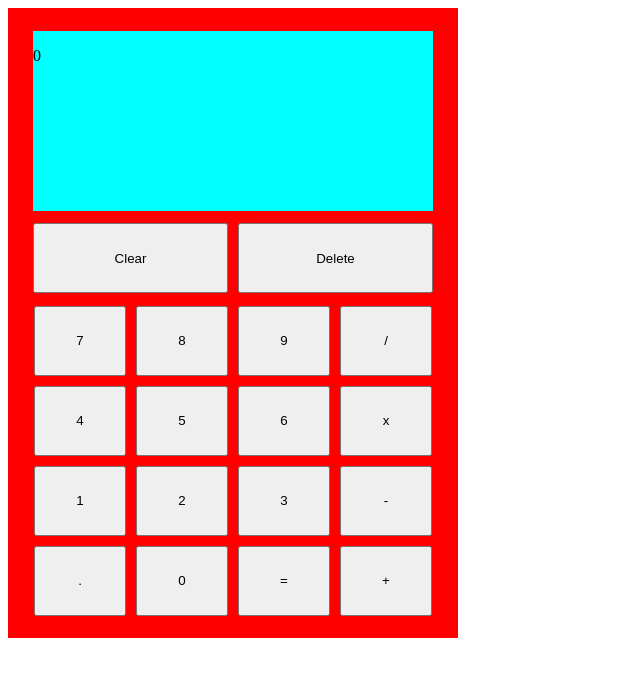
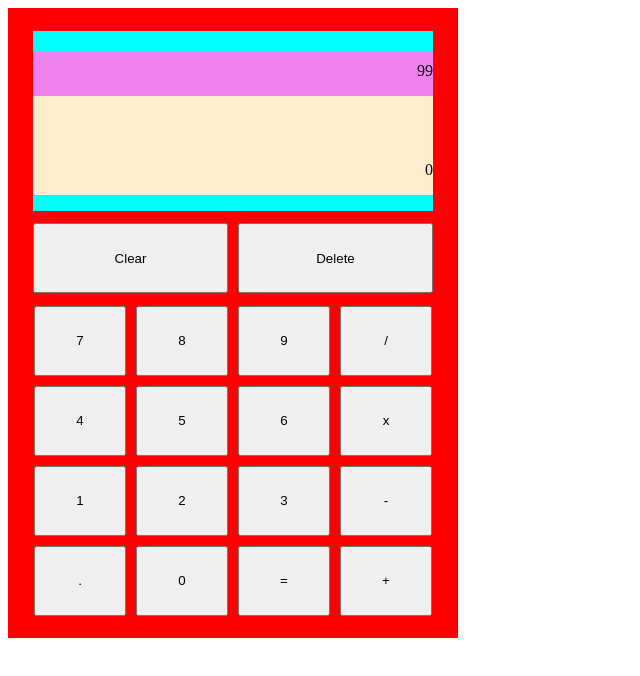
Before and after one commit to fmendezr/calculator, a plain HTML site: page index.html in a window 1280 px wide. Shown: the whole page, without its empty margins (0-640 px from the left). Drawn offline with Linux system fonts and the light colour scheme.

Commit message:
Update dislay layout to incorporate upper display

```diff
--- a/index.html
+++ b/index.html
@@ -11,6 +11,7 @@
     <div id="calculator">
         <div id="display-container">
             <div id="upper-display-container">
+                <p id="upper-display">99</p>
             </div>
             <div id="lower-display-container">
                 <p id="lower-display"></p>
--- a/styles.css
+++ b/styles.css
@@ -1,3 +1,5 @@
+/* General Calculator styling */
+
 #calculator {
     padding: 10px 0px;
     display: flex;
@@ -9,11 +11,33 @@
     background-color: red;
 }
 
+/* Display */
+
 #display-container {
     height: 180px;
     width: 400px;
     background-color: aqua;
 }
+
+#upper-display-container {
+    margin-top: 20px;
+    background-color: violet;
+    height: 25%;
+    width: 100%;
+    display: flex;
+    align-items: flex-end;
+    justify-content: flex-end;
+}
+
+#lower-display-container {
+    background-color: blanchedalmond;
+    height: 55%;
+    display: flex;
+    align-items: flex-end;
+    justify-content: flex-end;
+}
+
+/* Keyboard */
 
 #keyboard-top {
     display: flex;
```
